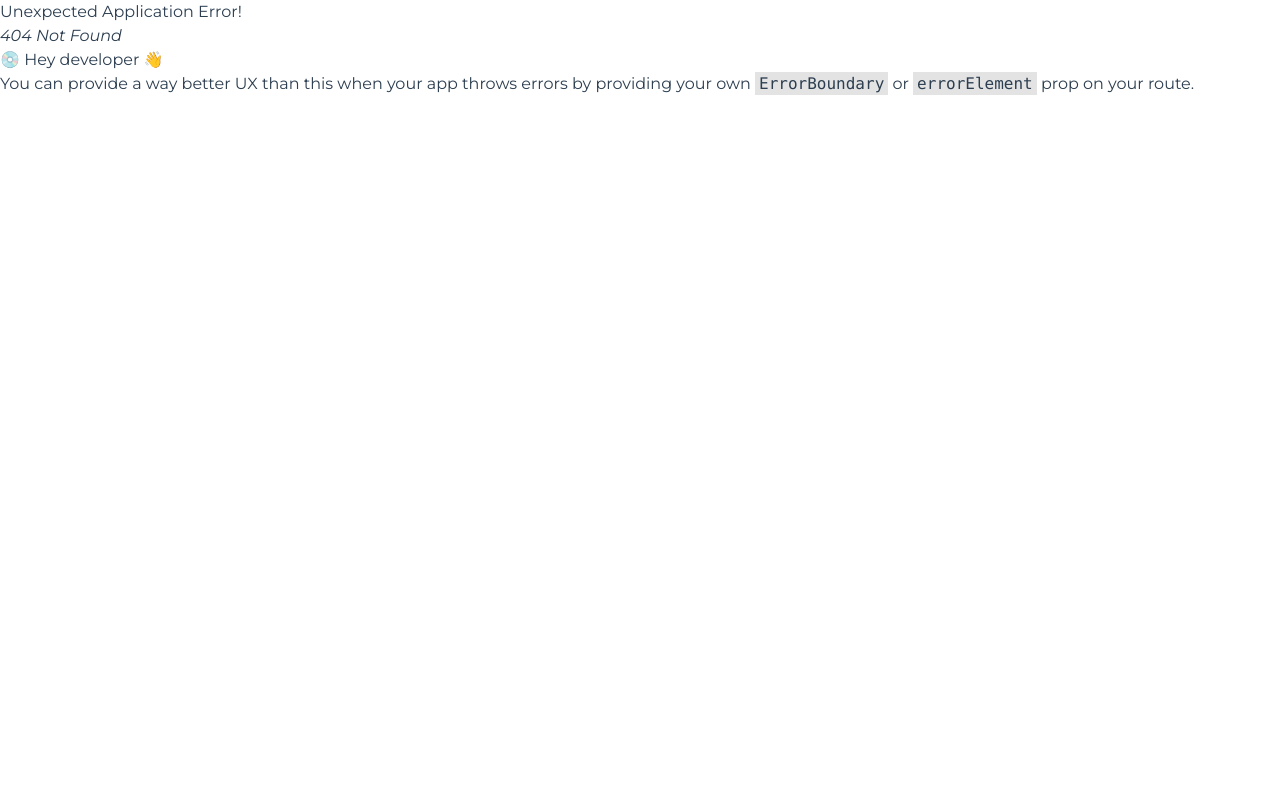
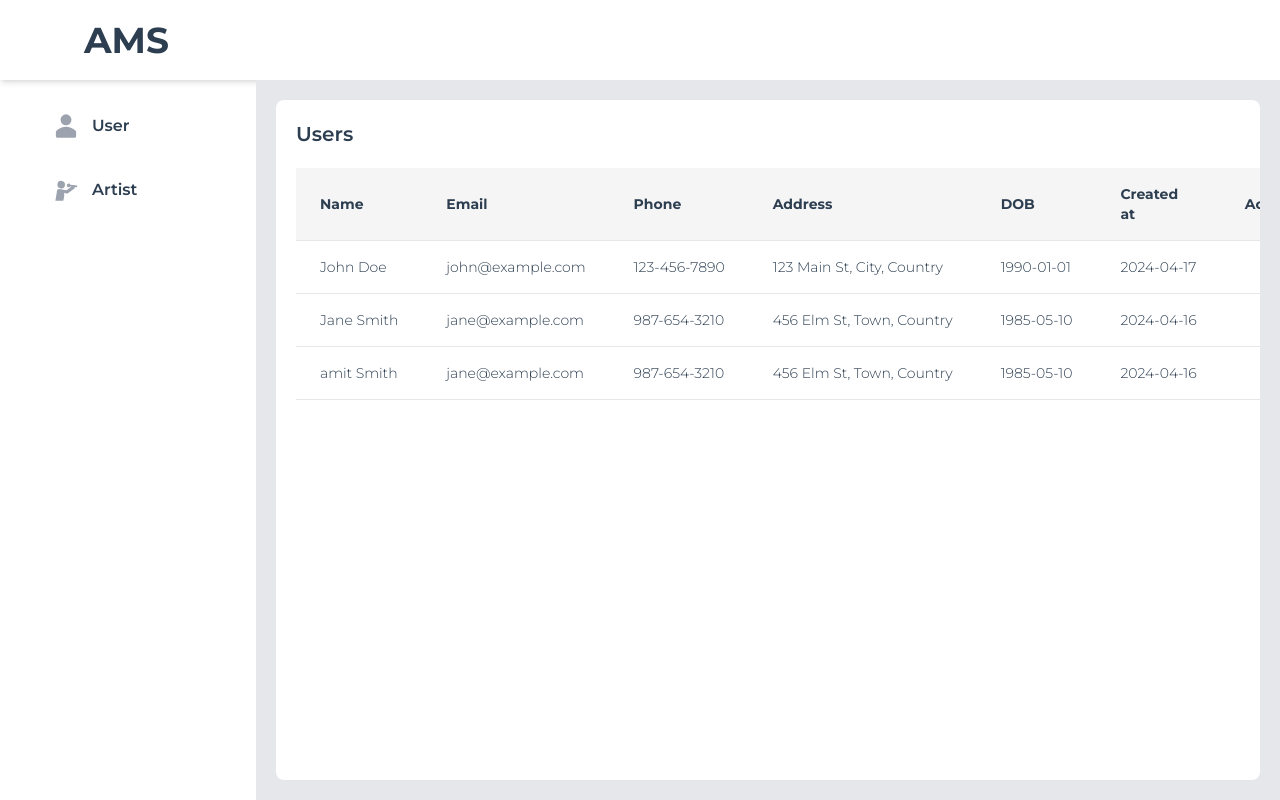
Before and after one commit to codeHar/ams, a React (Vite) app in the folder _frontend/: page /user in a window 1280 px wide. Before the commit this address had no page. Built offline with nearby package versions, Linux system fonts and the light colour scheme.

Commit message:
style sidebar and user table setup

```diff
--- a/_frontend/src/Router.tsx
+++ b/_frontend/src/Router.tsx
@@ -2,11 +2,24 @@ import { createBrowserRouter } from "react-router-dom";
 import HomePage from "./pages/HomePage";
 import LoginPage from "./pages/LoginPage";
 import RegisterPage from "./pages/RegisterPage";
+import UserPage from "./pages/UserPage";
+import ArtistPage from "./pages/ArtistPage";
 
 const router = createBrowserRouter([
   {
     path: "/",
     element: <HomePage />,
+    children: [
+      {
+        index: true,
+        path: "/user",
+        element: <UserPage />,
+      },
+      {
+        path: "/artist",
+        element: <ArtistPage />,
+      },
+    ],
   },
   {
     path: "/login",
--- /dev/null
+++ b/_frontend/src/assets/svg/index.tsx
@@ -0,0 +1,63 @@
+export const userIcon = (
+  <svg
+    fill="#000000"
+    width="64px"
+    height="64px"
+    viewBox="0 0 36 36"
+    version="1.1"
+    preserveAspectRatio="xMidYMid meet"
+    xmlns="http://www.w3.org/2000/svg"
+  >
+    <g id="SVGRepo_bgCarrier" stroke-width="0"></g>
+    <g
+      id="SVGRepo_tracerCarrier"
+      stroke-linecap="round"
+      stroke-linejoin="round"
+    ></g>
+    <g id="SVGRepo_iconCarrier">
+      {" "}
+      <title>user-solid</title>{" "}
+      <path
+        d="M30.61,24.52a17.16,17.16,0,0,0-25.22,0,1.51,1.51,0,0,0-.39,1v6A1.5,1.5,0,0,0,6.5,33h23A1.5,1.5,0,0,0,31,31.5v-6A1.51,1.51,0,0,0,30.61,24.52Z"
+        className="clr-i-solid clr-i-solid-path-1"
+      ></path>
+      <circle
+        cx="18"
+        cy="10"
+        r="7"
+        className="clr-i-solid clr-i-solid-path-2"
+      ></circle>{" "}
+      <rect x="0" y="0" width="36" height="36" fill-opacity="0"></rect>{" "}
+    </g>
+  </svg>
+);
+
+export const artistIcon = (
+  <svg
+    fill="#000000"
+    height="64px"
+    width="64px"
+    version="1.1"
+    id="_x31_"
+    xmlns="http://www.w3.org/2000/svg"
+    viewBox="0 0 128 128"
+  >
+    <g id="SVGRepo_bgCarrier" stroke-width="0"></g>
+    <g
+      id="SVGRepo_tracerCarrier"
+      stroke-linecap="round"
+      stroke-linejoin="round"
+    ></g>
+    <g id="SVGRepo_iconCarrier">
+      {" "}
+      <ellipse
+        transform="matrix(0.1607 -0.987 0.987 0.1607 -3.8377 74.789)"
+        cx="42.1"
+        cy="39.7"
+        rx="17.3"
+        ry="17.3"
+      ></ellipse>{" "}
+      <path d="M84.7,40.1c-0.6-1.6-1.6-3-3-4.1c-3.9-2.8-9.3-2-12.1,1.9c-2.8,3.9-2,9.3,1.9,12.1c3.9,2.8,9.3,2,12.1-1.9 c0.1-0.2,0.2-0.3,0.3-0.5l5.9,0.6L66.3,65.2l-32.2-5.4c-5.4-0.9-10.4,2.7-11.2,8.1l-7.3,45.1h35.8c1.6-5.6,2.8-11.4,3.8-17.3 c0.1-0.9,0.5-3,0.5-3.3c0.8-4.8,0.4-9.9-1.2-14.3l12.7,2.1c1.8,0.3,3.9-0.1,5.7-1.4l28.1-20.2c2.7-2,3.7-5.6,2.7-8.6l10.9,1.2 l0.8-7.5L84.7,40.1z"></path>{" "}
+    </g>
+  </svg>
+);
--- /dev/null
+++ b/_frontend/src/components/CustomTable.tsx
@@ -0,0 +1,35 @@
+type CustomTableType = {
+  data: any;
+  tableTitles: string[];
+};
+
+const CustomTable = ({ data, tableTitles }: CustomTableType) => {
+  return (
+    <div>
+      <table>
+        <thead>
+          <tr>
+            {tableTitles &&
+              tableTitles.map((title: string, i: number) => (
+                <th key={"ct" + i}>{title}</th>
+              ))}
+          </tr>
+        </thead>
+        <tbody>
+          {data.map((item) => (
+            <tr key={item.id}>
+              <td>{item.name}</td>
+              <td>{item.email}</td>
+              <td>{item.phone}</td>
+              <td>{item.address}</td>
+              <td>{item.dob}</td>
+              <td>{item.created_at}</td>
+            </tr>
+          ))}
+        </tbody>
+      </table>
+    </div>
+  );
+};
+
+export default CustomTable;
--- a/_frontend/src/components/SideBar.tsx
+++ b/_frontend/src/components/SideBar.tsx
@@ -1,6 +1,40 @@
+import { useNavigate } from "react-router-dom";
+import { artistIcon, userIcon } from "../assets/svg";
+
+type Route = {
+  title: string;
+  icon: JSX.Element;
+  link: string;
+};
+
+const sidebarRoutes: Route[] = [
+  {
+    title: "User",
+    icon: userIcon,
+    link: "/user",
+  },
+  {
+    title: "Artist",
+    icon: artistIcon,
+    link: "/artist",
+  },
+];
+
 const SideBar = () => {
+  const navigate = useNavigate();
+
   return (
-    <div className="sidebar h-full w-1/5 shadow-md py-5 px-10">asdasd</div>
+    <div className="sidebar h-full w-1/5 shadow-md ">
+      <ul className="h-full overflow-auto py-5 px-10 flex flex-col gap-3">
+        {sidebarRoutes &&
+          sidebarRoutes.map((route: Route, index: number) => (
+            <li key={"sidebar" + index} onClick={() => navigate(route.link)}>
+              {route.icon}
+              {route.title}
+            </li>
+          ))}
+      </ul>
+    </div>
   );
 };
 
--- a/_frontend/src/index.css
+++ b/_frontend/src/index.css
@@ -88,3 +88,35 @@ nav {
     transform: rotate(360deg);
   }
 }
+
+.sidebar ul li {
+  @apply p-3 rounded-md flex gap-3 items-center cursor-pointer hover:bg-gray-200 font-semibold;
+}
+
+.sidebar ul li:hover svg {
+  @apply fill-black;
+}
+
+.sidebar ul li svg {
+  @apply h-7 w-7 fill-gray-400;
+}
+
+table {
+  @apply min-w-full text-left text-sm font-light;
+}
+
+thead {
+  @apply border-b bg-neutral-100 font-medium;
+}
+
+th {
+  @apply px-6 py-4;
+}
+
+tbody tr {
+  @apply border-b;
+}
+
+tbody td {
+  @apply whitespace-nowrap px-6 py-4;
+}
--- /dev/null
+++ b/_frontend/src/pages/ArtistPage.tsx
@@ -0,0 +1,5 @@
+const ArtistPage = () => {
+  return <div>ArtistPage</div>;
+};
+
+export default ArtistPage;
--- a/_frontend/src/pages/HomePage.tsx
+++ b/_frontend/src/pages/HomePage.tsx
@@ -10,7 +10,6 @@ const HomePage = () => {
         <SideBar />
         <div className="main-content w-4/5 bg-gray-200 h-full p-5">
           <div className="bg-white rounded-lg h-full p-5 overflow-auto">
-            asdasd
             <Outlet />
           </div>
         </div>
--- /dev/null
+++ b/_frontend/src/pages/UserPage.tsx
@@ -0,0 +1,54 @@
+import UserTable from "../components/CustomTable";
+
+const UserPage = () => {
+  const users = [
+    {
+      id: 1,
+      name: "John Doe",
+      email: "john@example.com",
+      phone: "123-456-7890",
+      address: "123 Main St, City, Country",
+      dob: "1990-01-01",
+      created_at: "2024-04-17",
+    },
+    {
+      id: 2,
+      name: "Jane Smith",
+      email: "jane@example.com",
+      phone: "987-654-3210",
+      address: "456 Elm St, Town, Country",
+      dob: "1985-05-10",
+      created_at: "2024-04-16",
+    },
+    {
+      id: 3,
+      name: "amit Smith",
+      email: "jane@example.com",
+      phone: "987-654-3210",
+      address: "456 Elm St, Town, Country",
+      dob: "1985-05-10",
+      created_at: "2024-04-16",
+    },
+  ];
+
+  const tableTitles = [
+    "Name",
+    "Email",
+    "Phone",
+    "Address",
+    "DOB",
+    "Created at",
+    "Action",
+  ];
+
+  return (
+    <div>
+      <div className="mb-5">
+        <h2 className="text-xl font-semibold">Users</h2>
+      </div>
+      <UserTable data={users} tableTitles={tableTitles} />
+    </div>
+  );
+};
+
+export default UserPage;
```
